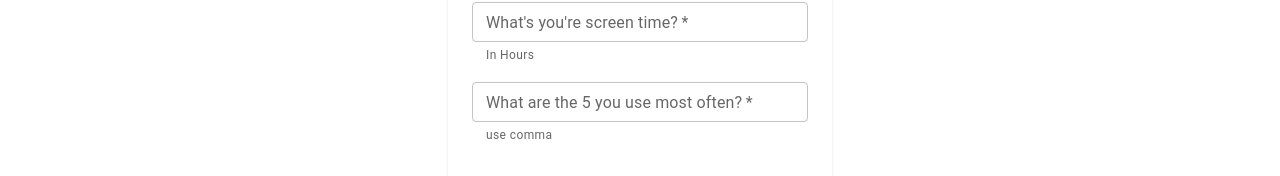
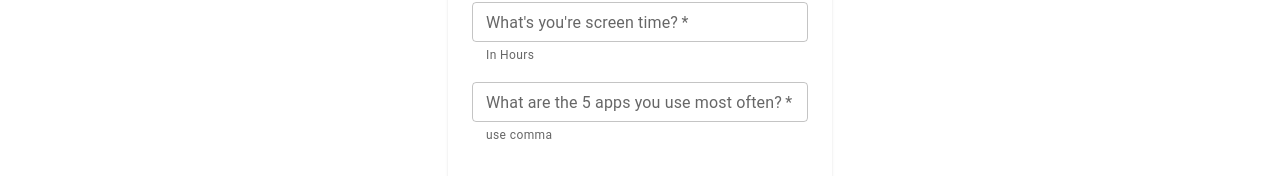
Before and after one commit to prag-man/ADD, a Next.js app: page /register in a window 1280 px wide. Shown: the part 1033-1209 px from the top of the page. Built offline with nearby package versions, Linux system fonts and the light colour scheme.

Commit message:
Update page.jsx

```diff
--- a/src/app/register/page.jsx
+++ b/src/app/register/page.jsx
@@ -207,7 +207,7 @@ export default function Home() {
                       required
                     />
                     <TextField
-                      label="What are the 5 you use most often?"
+                      label="What are the 5 apps you use most often?"
                       variant="outlined"
                       size="small"
                       inputRef={TopAppsRef}
```
